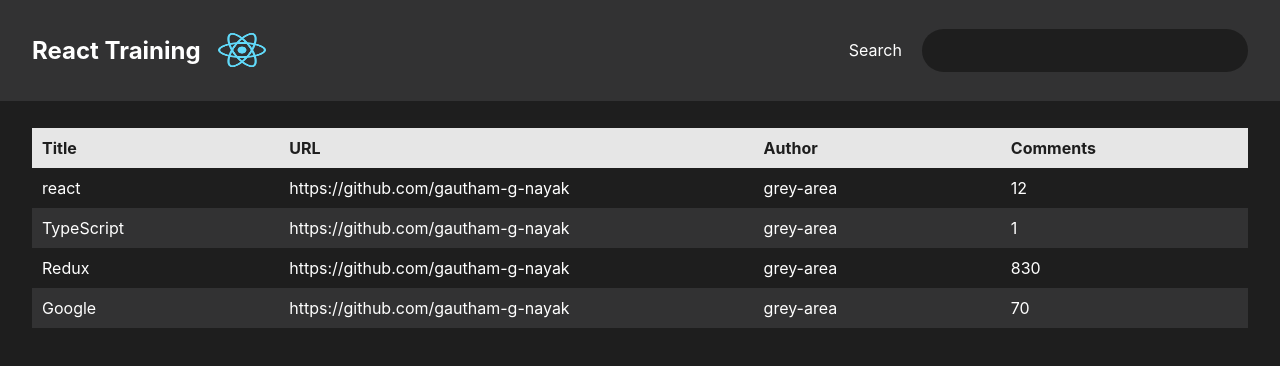
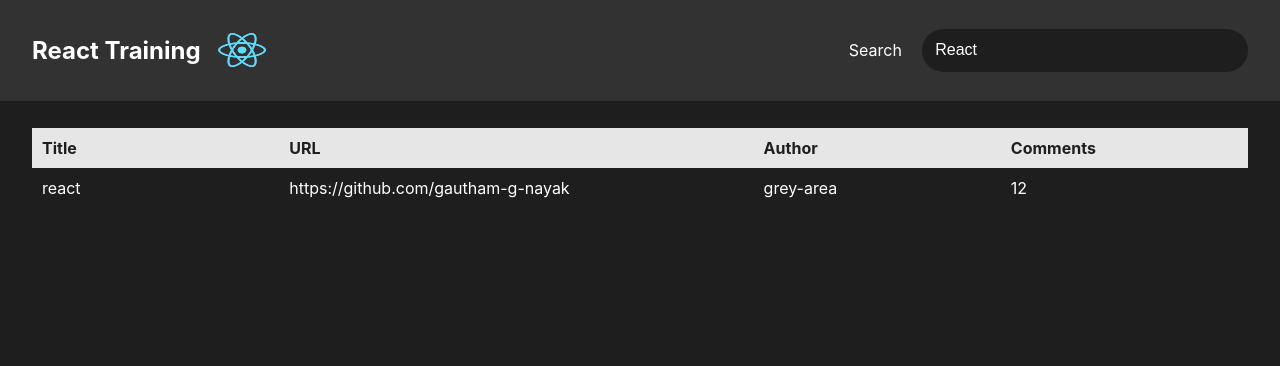
Before and after one commit to gautham-g-nayak/test-your-skills, a React (Create React App) app: page / in a window 1280 px wide. Shown: the top 366 px of the page. Built offline with nearby package versions, Linux system fonts and the light colour scheme.

Commit message:
initial commit

```diff
--- a/src/App.css
+++ b/src/App.css
@@ -7,7 +7,7 @@ nav {
   display: flex;
   justify-content: space-between;
   align-items: center;
-  background-color: rgb(50, 50, 51);
+  background-color: var(--foregroundColor);
 }
 
 nav img {
--- a/src/App.tsx
+++ b/src/App.tsx
@@ -2,7 +2,8 @@ import "./App.css";
 import List from "./components/List";
 import Search from "./components/Search";
 import logo from "./assets/logo.png";
-import { useState } from "react";
+import usePersistence from "./hooks/usePersistence";
+
 
 const title = "React Training";
 
@@ -46,7 +47,10 @@ const listOfItems = [
 ];
 
 function App() {
-  const [searchText, setSearchText] = useState("");
+  const [searchText, setSearchText]: any = usePersistence(
+    "searchTerm",
+    "React"
+  );
 
   function handleChange(event: any) {
     setSearchText(event.target.value);
--- /dev/null
+++ b/src/components/Item.tsx
@@ -0,0 +1,12 @@
+const Item = ({ title, url, author, num_comments }: any) => {
+  return (
+    <tr>
+      <td className="itemTitle">{title}</td>
+      <td className="itemUrl">{url}</td>
+      <td>{author}</td>
+      <td>{num_comments}</td>
+    </tr>
+  );
+};
+
+export default Item;
--- a/src/components/List.css
+++ b/src/components/List.css
@@ -14,7 +14,7 @@ table a {
 }
 
 th {
-  background-color: var(--indigo);
+  background-color: var(--whiteColor);
   color: var(--backgroundColor);
 }
 
--- a/src/components/List.tsx
+++ b/src/components/List.tsx
@@ -1,4 +1,5 @@
 import "./List.css";
+import Item from "./Item";
 
 const List = ({ listOfItems }: any) => {
   return (
@@ -13,13 +14,8 @@ const List = ({ listOfItems }: any) => {
           </tr>
         </thead>
         <tbody>
-          {listOfItems.map((item: any) => (
-            <tr key={item.objectID}>
-              <td className="itemTitle">{item.title}</td>
-              <td className="itemUrl">{item.url}</td>
-              <td>{item.author}</td>
-              <td>{item.num_comments}</td>
-            </tr>
+          {listOfItems.map(({ objectID, ...rest }: any) => (
+            <Item key={objectID} {...rest} />
           ))}
         </tbody>
       </table>
--- a/src/components/Search.css
+++ b/src/components/Search.css
@@ -11,5 +11,5 @@
 
 #searchBox:focus {
   outline: none;
-  box-shadow: 0 0 4px 3px var(--indigo);
+  box-shadow: 0 0 4px 3px var(--whiteColor);
 }
--- a/src/components/Search.tsx
+++ b/src/components/Search.tsx
@@ -1,10 +1,15 @@
 import "./Search.css";
 
-const Search = ({ children, onChange }: any) => {
+const Search = ({ children, onChange, searchText }: any) => {
   return (
     <div>
       <label htmlFor="searchBox">{children} </label>
-      <input id="searchBox" type="text" onChange={onChange} />
+      <input
+        value={searchText}
+        id="searchBox"
+        type="text"
+        onChange={onChange}
+      />
     </div>
   );
 };
--- /dev/null
+++ b/src/hooks/usePersistence.ts
@@ -0,0 +1,15 @@
+import { useState, useEffect } from "react";
+
+function usePersistence(localStorageKey: string, initValue: string) {
+  const [value, setValue] = useState(
+    localStorage.getItem(localStorageKey) ?? initValue
+  );
+
+  useEffect(() => {
+    localStorage.setItem(localStorageKey, value);
+  }, [value]);
+
+  return [value, setValue];
+}
+
+export default usePersistence;
--- a/src/index.css
+++ b/src/index.css
@@ -1,6 +1,6 @@
 :root {
   box-sizing: border-box;
-  --indigo: rgb(230, 230, 230);
+  --whiteColor: rgb(230, 230, 230);
   --backgroundColor: rgb(30, 30, 30);
   --foregroundColor: rgb(50, 50, 51);
 }
```
